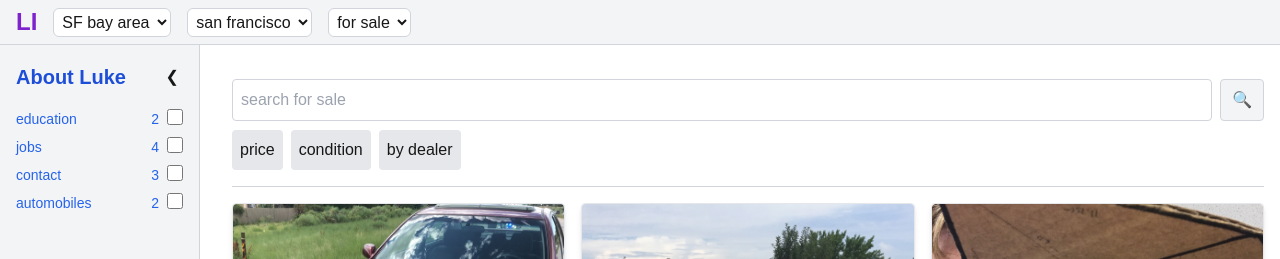
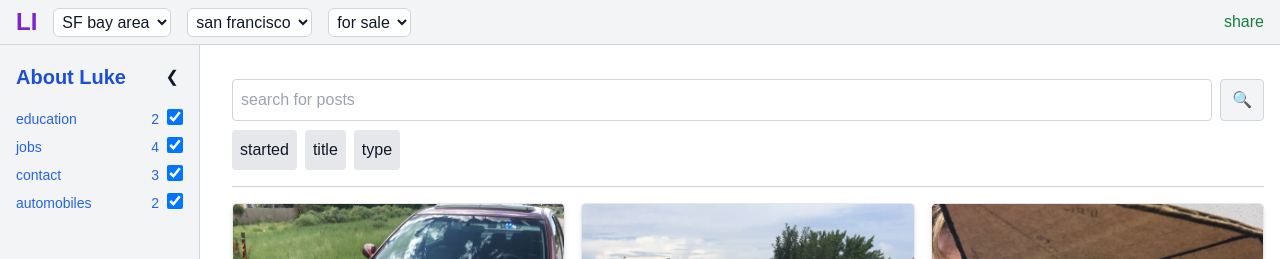
Before and after one commit to lukeingalls/lukeingalls.github.io, a Next.js app: page / in a window 1280 px wide. Shown: the top 259 px of the page. Built offline with nearby package versions, Linux system fonts and the light colour scheme.

Commit message:
sort functionality

```diff
--- /dev/null
+++ b/contexts/posts.tsx
@@ -0,0 +1,89 @@
+import {
+  createContext,
+  useContext,
+  useState,
+  useCallback,
+  useMemo,
+} from "react";
+import { posts as allPosts } from "@/data/posts";
+import { Post } from "@/data/types";
+
+interface PostContextType {
+  posts: Post[];
+  sortBy: (key?: keyof Post, direction?: "asc" | "desc") => void;
+  pushFilter: (id: string, fn: (post: Post) => boolean) => void;
+  sortKey: keyof Post | null;
+  sortDirection: "asc" | "desc" | null;
+}
+
+const PostContext = createContext<PostContextType | undefined>(undefined);
+
+export default function PostProvider({
+  children,
+}: {
+  children: React.ReactNode;
+}) {
+  const [sortKey, setSortKey] = useState<keyof Post | null>(null);
+  const [sortDirection, setSortDirection] = useState<"asc" | "desc" | null>(
+    null
+  );
+  const [filters, setFilters] = useState<{
+    [key: string]: (post: Post) => boolean;
+  }>({});
+
+  const updatePosts = useMemo(() => {
+    const updatedPosts = allPosts.filter((post) => {
+      return Object.values(filters).every((fn) => fn(post));
+    });
+
+    const key = sortKey;
+    if (key) {
+      updatedPosts.sort((a, b) => {
+        const aValue = a[key]!;
+        const bValue = b[key]!;
+        if (aValue < bValue) return sortDirection === "asc" ? -1 : 1;
+        if (aValue > bValue) return sortDirection === "asc" ? 1 : -1;
+        return 0;
+      });
+    }
+
+    return updatedPosts;
+  }, [sortKey, sortDirection, filters]);
+
+  const pushFilter = useCallback((id: string, fn: (post: Post) => boolean) => {
+    setFilters((prev) => ({ ...prev, [id]: fn }));
+  }, []);
+
+  const sortBy = useCallback(
+    (
+      key: keyof Post | null = null,
+      direction: "asc" | "desc" | null = null
+    ) => {
+      setSortKey(key);
+      setSortDirection(direction);
+    },
+    []
+  );
+
+  return (
+    <PostContext.Provider
+      value={{
+        posts: updatePosts,
+        sortBy,
+        pushFilter,
+        sortKey,
+        sortDirection,
+      }}
+    >
+      {children}
+    </PostContext.Provider>
+  );
+}
+
+export function usePosts() {
+  const context = useContext(PostContext);
+  if (context === undefined) {
+    throw new Error("usePosts must be used within a PostProvider");
+  }
+  return context;
+}
--- /dev/null
+++ b/hooks/useId.tsx
@@ -0,0 +1,5 @@
+import { useRef } from "react";
+
+export default function useId() {
+  return useRef(Math.random());
+}
--- a/pages/_app.tsx
+++ b/pages/_app.tsx
@@ -1,6 +1,11 @@
 import "@/styles/globals.css";
 import type { AppProps } from "next/app";
+import PostProvider from "@/contexts/posts";
 
 export default function App({ Component, pageProps }: AppProps) {
-  return <Component {...pageProps} />;
+  return (
+    <PostProvider>
+      <Component {...pageProps} />
+    </PostProvider>
+  );
 }
--- a/pages/_document.tsx
+++ b/pages/_document.tsx
@@ -4,7 +4,7 @@ export default function Document() {
   return (
     <Html lang="en">
       <Head />
-      <body className="antialiased">
+      <body className="antialiased bg-white text-gray-900">
         <Main />
         <NextScript />
       </body>
--- a/pages/index.tsx
+++ b/pages/index.tsx
@@ -1,8 +1,9 @@
+import { usePosts } from "@/contexts/posts";
 import { posts } from "@/data/posts";
 import { Category, Post } from "@/data/types";
 import displayTimeSince from "@/utils/displayTimeSince";
 import postTitleToSlug from "@/utils/postTitleToSlug";
-import { Fragment, useMemo, useState } from "react";
+import { Fragment, useEffect, useId, useMemo, useState } from "react";
 
 function Header() {
   return (
@@ -20,11 +21,65 @@ function Header() {
           <option>all</option>
         </select>
       </div>
-      {/* <div className="flex items-center space-x-4 pr-4">
-        <button className="text-green-700 hover:text-green-900">post</button>
-        <button className="text-gray-700 hover:text-black">acct</button>
-      </div> */}
+      <div className="flex items-center space-x-4 pr-4">
+        <button
+          className="text-green-700 hover:text-green-900"
+          onClick={() => {
+            navigator.share({
+              url: window.location.href,
+            });
+          }}
+        >
+          share
+        </button>
+        {/* <button className="text-gray-700 hover:text-black">acct</button> */}
+      </div>
     </header>
+  );
+}
+
+function CategoryItem({
+  category,
+  count,
+}: {
+  category: Category;
+  count: number;
+}) {
+  const { pushFilter } = usePosts();
+  const id = useId();
+
+  useEffect(() => {
+    return () => {
+      pushFilter(id, () => true);
+    };
+  }, [pushFilter, id]);
+
+  return (
+    <Fragment>
+      <div
+        onClick={() => document.getElementById(`checkbox-${category}`)?.click()}
+      >
+        {category}
+      </div>
+      <div
+        onClick={() => document.getElementById(`checkbox-${category}`)?.click()}
+      >
+        {count}
+      </div>
+      <input
+        id={`checkbox-${category}`}
+        type="checkbox"
+        className="form-checkbox h-4 w-4 text-blue-600 justify-self-end cursor-pointer"
+        defaultChecked
+        onChange={(el) => {
+          if (!el.target.checked) {
+            pushFilter(id, (post) => post.category !== category);
+          } else {
+            pushFilter(id, () => true);
+          }
+        }}
+      />
+    </Fragment>
   );
 }
 
@@ -64,27 +119,11 @@ function Sidebar({
         </div>
         <div className="text-blue-600 text-sm grid grid-cols-[1fr,auto,auto] gap-2 cursor-pointer">
           {categories.map((category) => (
-            <Fragment key={category.name}>
-              <div
-                onClick={() =>
-                  document.getElementById(`checkbox-${category.name}`)?.click()
-                }
-              >
-                {category.name}
-              </div>
-              <div
-                onClick={() =>
-                  document.getElementById(`checkbox-${category.name}`)?.click()
-                }
-              >
-                {category.count}
-              </div>
-              <input
-                id={`checkbox-${category.name}`}
-                type="checkbox"
-                className="form-checkbox h-4 w-4 text-blue-600 justify-self-end cursor-pointer"
-              />
-            </Fragment>
+            <CategoryItem
+              key={category.name}
+              category={category.name}
+              count={category.count}
+            />
           ))}
         </div>
       </aside>
@@ -159,12 +198,37 @@ function ItemCard({ post }: ItemCardProps) {
 }
 
 function SearchBar() {
+  const { sortBy, sortKey, sortDirection, pushFilter } = usePosts();
+  const id = useId();
+
+  const handleSort = (key: keyof Post) => {
+    if (sortKey !== key) {
+      sortBy(key, "asc");
+    } else if (sortDirection === "asc") {
+      sortBy(key, "desc");
+    } else {
+      sortBy();
+    }
+  };
+
+  const getSortIcon = (key: keyof Post) => {
+    if (sortKey !== key) return "";
+    return sortDirection === "asc" ? "↑" : "↓";
+  };
+
+  useEffect(() => {
+    return () => {
+      pushFilter(id, () => true);
+      sortBy();
+    };
+  }, [sortBy, pushFilter, id]);
+
   return (
     <div className="sticky top-[45px] bg-white border-b border-gray-300 py-4 z-40">
       <div className="flex items-center gap-2 h-[45px]">
         <input
           type="text"
-          placeholder="search for sale"
+          placeholder="search for posts"
           className="w-full border border-gray-300 rounded p-2"
         />
         <button className="bg-gray-100 text-black p-2 border border-gray-300 rounded w-[45px]">
@@ -172,9 +236,30 @@ function SearchBar() {
         </button>
       </div>
       <div className="flex mt-2 gap-2">
-        <button className="bg-gray-200 p-2 rounded">price</button>
-        <button className="bg-gray-200 p-2 rounded">condition</button>
-        <button className="bg-gray-200 p-2 rounded">by dealer</button>
+        <button
+          className={`bg-gray-200 p-2 rounded ${
+            sortKey === "startedAt" ? "font-bold" : ""
+          }`}
+          onClick={() => handleSort("startedAt")}
+        >
+          started {getSortIcon("startedAt")}
+        </button>
+        <button
+          className={`bg-gray-200 p-2 rounded ${
+            sortKey === "title" ? "font-bold" : ""
+          }`}
+          onClick={() => handleSort("title")}
+        >
+          title {getSortIcon("title")}
+        </button>
+        <button
+          className={`bg-gray-200 p-2 rounded ${
+            sortKey === "type" ? "font-bold" : ""
+          }`}
+          onClick={() => handleSort("type")}
+        >
+          type {getSortIcon("type")}
+        </button>
       </div>
     </div>
   );
@@ -182,6 +267,7 @@ function SearchBar() {
 
 export default function Home() {
   const [isOpen, setIsOpen] = useState(true);
+  const { posts } = usePosts();
 
   return (
     <div>
@@ -199,6 +285,7 @@ export default function Home() {
             {posts.map((post) => (
               <ItemCard key={post.title} post={post} />
             ))}
+            {posts.length === 0 && <div>No posts match your search</div>}
           </div>
         </main>
       </div>
```
